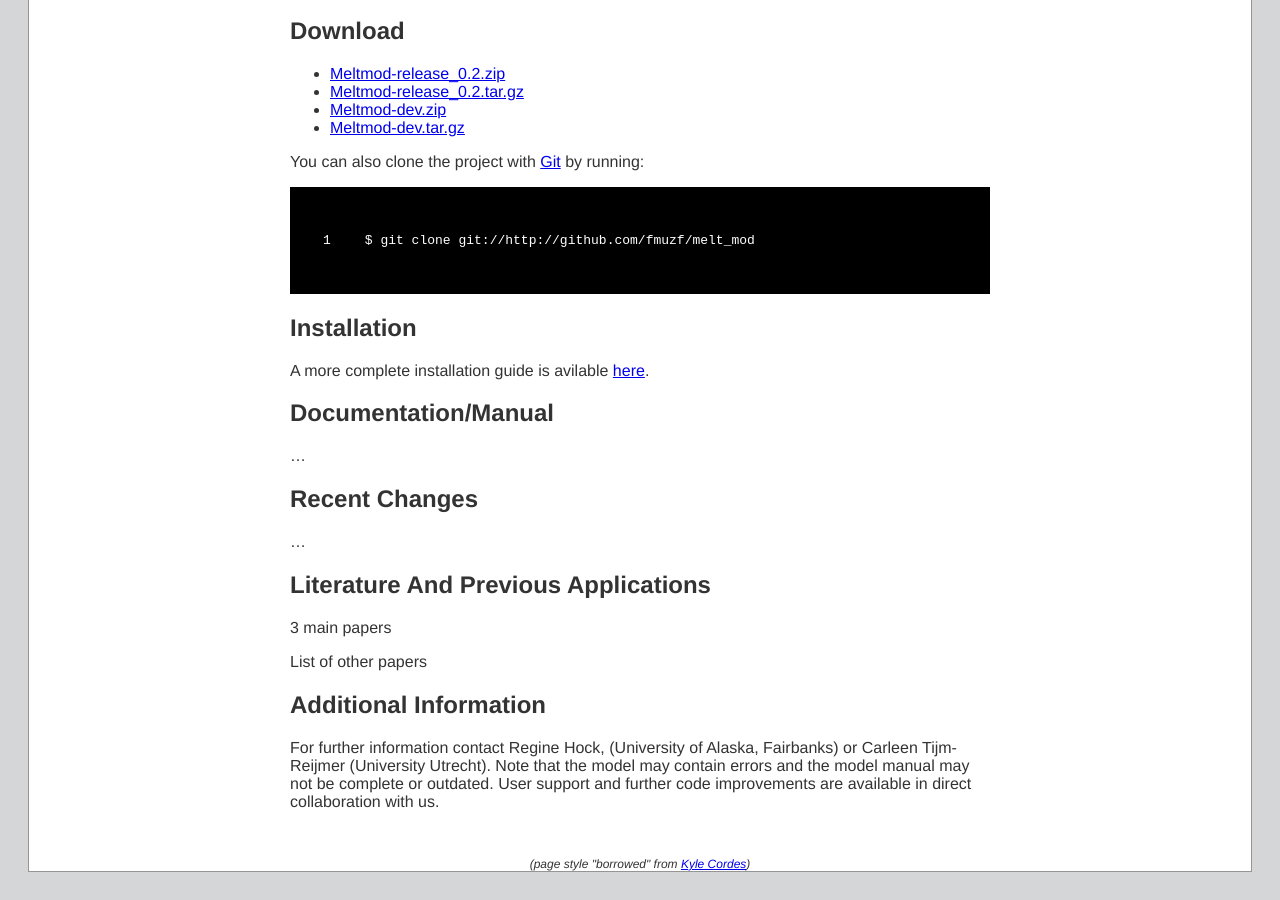
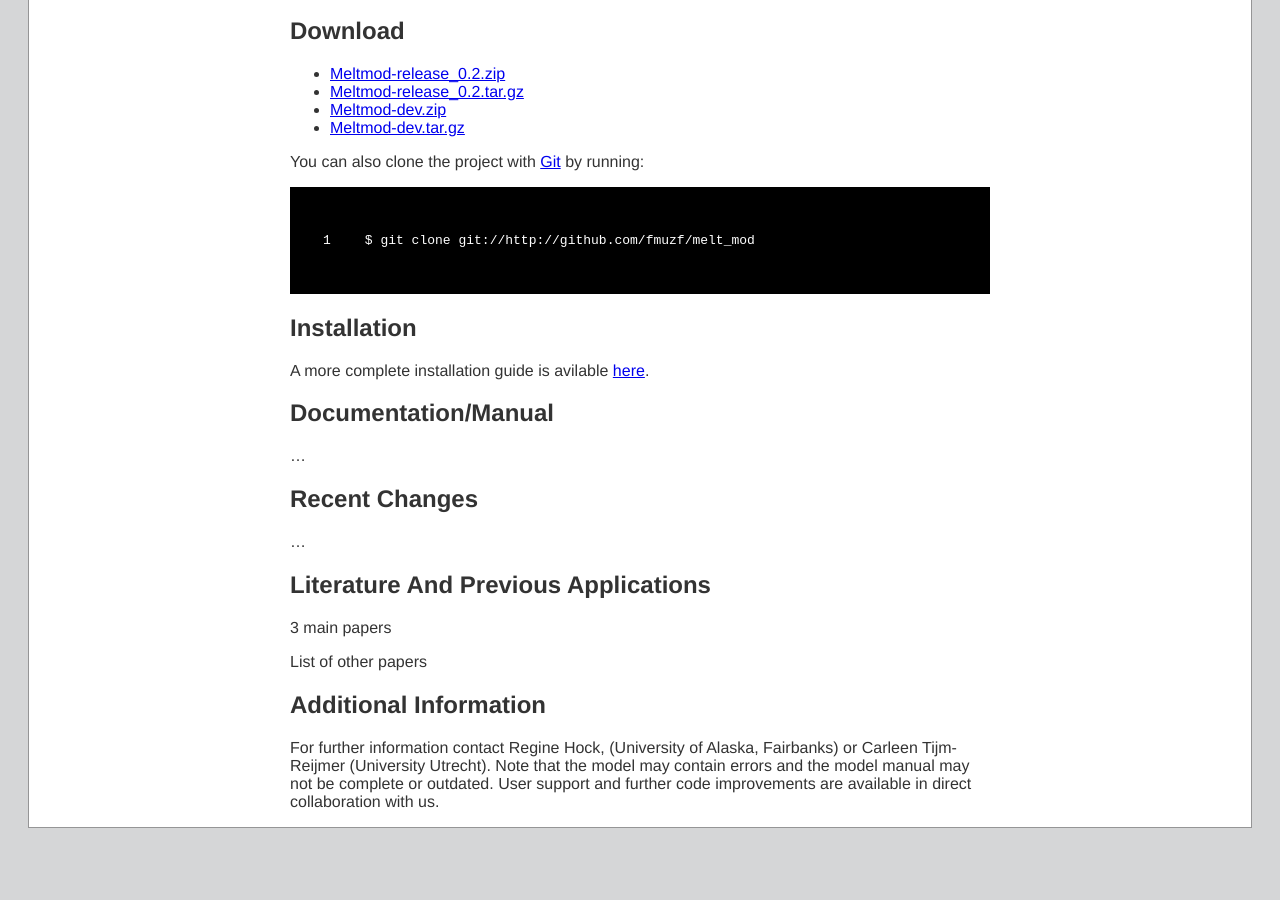
Before and after one commit to regine/meltmodel, a Jekyll site: the page built from index.md, in a window 1280 px wide and 900 px high, scrolled down 598 px. Built offline with Jekyll 4.4.1, drawn with Linux system fonts in a browser that asks for light colours; Markdown is read by kramdown in place of the engine named in the settings; after the commit the page ends 1454 px from its top, so only the background shows below that.

Commit message:
minor layout change, removed dubious style attribution

```diff
--- a/_layouts/front_page.html
+++ b/_layouts/front_page.html
@@ -5,7 +5,7 @@
 <head>
     <meta http-equiv="content-type" content="text/html; charset=utf-8"/>
 
-    <title>{{ page.title }}</title>
+    <title>{{ page.title }}: {{ page.subtitle }}</title>
     <!-- Homepage CSS -->
     <link rel="stylesheet" href="/css/screen.css" type="text/css" media="screen, projection" />
 
@@ -29,11 +29,6 @@
 
     {{ content }}
 
-    <div class="styleCredit footer">
-      (page style "borrowed" from
-       <a href="http://kylecordes.com">Kyle Cordes</a>)
-    </div>
-
   </div></div>
 </body>
 </html>
```
